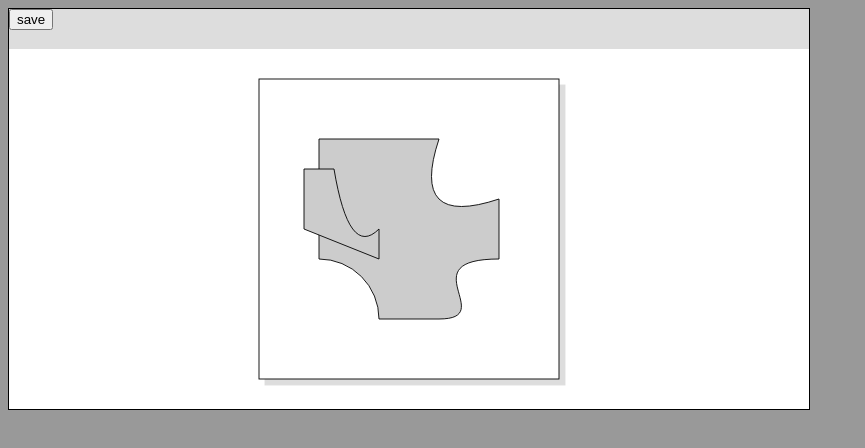
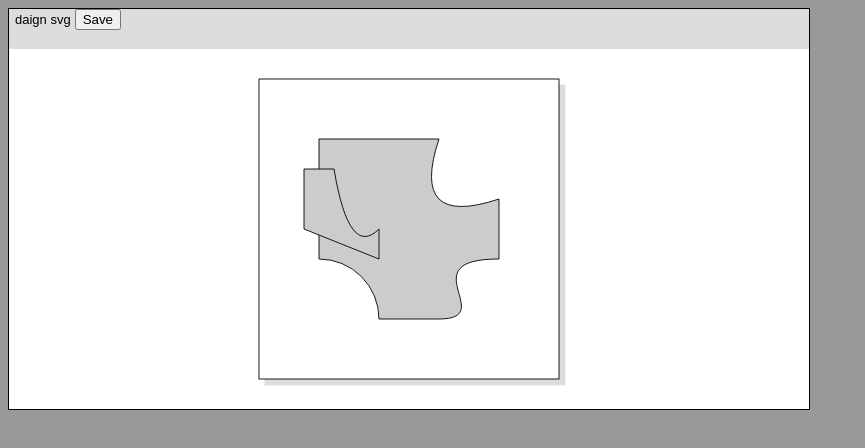
Before and after one commit to daign/daign-svg, a plain HTML site: page src/index.html in a window 1280 px wide. Shown: the whole page, without its empty margins (0-865 px from the left). Drawn offline with Linux system fonts and the light colour scheme.

Commit message:
added menu class

```diff
--- a/src/css/daign.css
+++ b/src/css/daign.css
@@ -1,5 +1,6 @@
 body {
 	font-family: sans-serif;
+	font-size: small;
 	background: #999;
 }
 
@@ -12,6 +13,10 @@ body {
 	background: #ddd;
 	height: 40px;
 }
+.title {
+	display: inline-block;
+	padding: 0px 4px 0px 6px;
+}
 
 .controlPoint {
 	fill: #f00;
--- a/src/index.html
+++ b/src/index.html
@@ -26,6 +26,7 @@
 	<script src="js/control/controlPoint.js"></script>
 	<script src="js/control/controlLine.js"></script>
 	<script src="js/control/handle.js"></script>
+	<script src="js/control/menu.js"></script>
 
 	<script src="lib/FileSaver.js"></script>
 
--- /dev/null
+++ b/src/js/control/menu.js
@@ -0,0 +1,16 @@
+daign.Menu = function ( containerNode ) {
+
+	var node = document.createElement( 'div' );
+	node.setAttribute( 'class', 'menu' );
+	containerNode.appendChild( node );
+
+	this.title = document.createElement( 'div' );
+	this.title.setAttribute( 'class', 'title' );
+	this.title.innerHTML = 'daign svg';
+	node.appendChild( this.title );
+
+	this.saveButton = document.createElement( 'button' );
+	this.saveButton.innerHTML = 'Save';
+	node.appendChild( this.saveButton );
+
+};
--- a/src/js/daign.js
+++ b/src/js/daign.js
@@ -7,14 +7,7 @@ daign.init = function ( containerNode ) {
 	var width = containerNode.clientWidth;
 	var height = containerNode.clientHeight;
 
-	var menu = document.createElement( 'div' );
-	menu.setAttribute( 'class', 'menu' );
-	containerNode.appendChild( menu );
-
-	var saveButton = document.createElement( 'button' );
-	saveButton.innerHTML = 'save';
-	menu.appendChild( saveButton );
-
-	var view = new daign.View( containerNode, width, height-40, saveButton );
+	var menu = new daign.Menu( containerNode );
+	var view = new daign.View( containerNode, width, height-40, menu.saveButton );
 
 };
```
